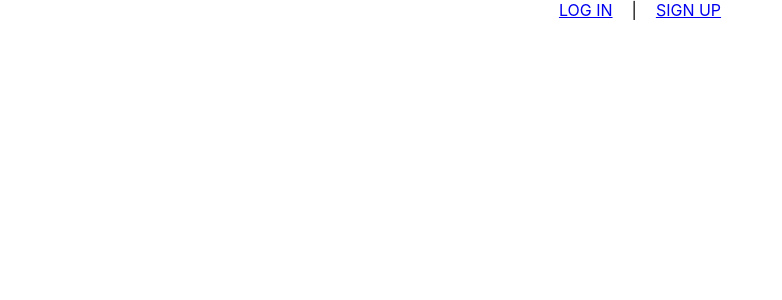
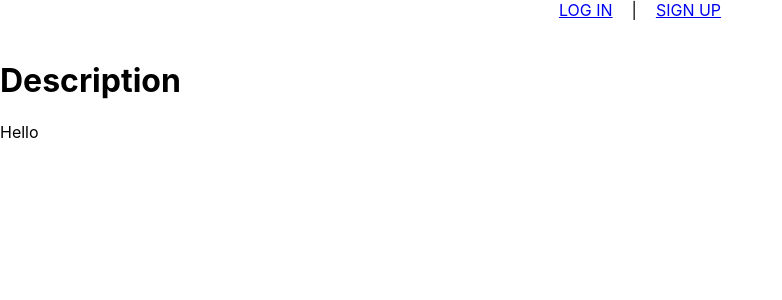
Before and after one commit to dnocentini/flashcards, a React (Create React App) app: page / in a window 1280 px wide. Shown: the top 300 px of the page, without its empty margins (0-782 px from the left). Built offline with nearby package versions, Linux system fonts and the light colour scheme; no server answers.

Commit message:
create WelcomePage

```diff
--- a/src/pages/App/App.js
+++ b/src/pages/App/App.js
@@ -7,6 +7,7 @@ import LoginPage from "../LoginPage/LoginPage";
 import userService from "../../utils/userService";
 import AdmFlashcardPage from "../AdmFlashcardPage/AdmFlashcardPage";
 import FlashcardListPage from "../FlashcardListPage/FlashcardListPage";
+import WelcomePage from "../WelcomePage/WelcomePage";
 import * as flashcardAPI from "../../services/flashcards-api";
 
 import "./App.css";
@@ -59,10 +60,13 @@ class App extends Component {
             exact
             path="/"
             render={() => (
+              <>
               <HomePage
                 user={this.state.user}
                 handlelogout={this.handlelogout}
               />
+              <WelcomePage />
+              </>
             )}
           />
           <Route
--- /dev/null
+++ b/src/pages/WelcomePage/WelcomePage.jsx
@@ -0,0 +1,12 @@
+import React from "react";
+
+const WelcomePage = props => {
+    return (
+        <div>
+            <h1>Description</h1>
+            <p>Hello</p>
+        </div>
+    );
+};
+
+export default WelcomePage;
```
